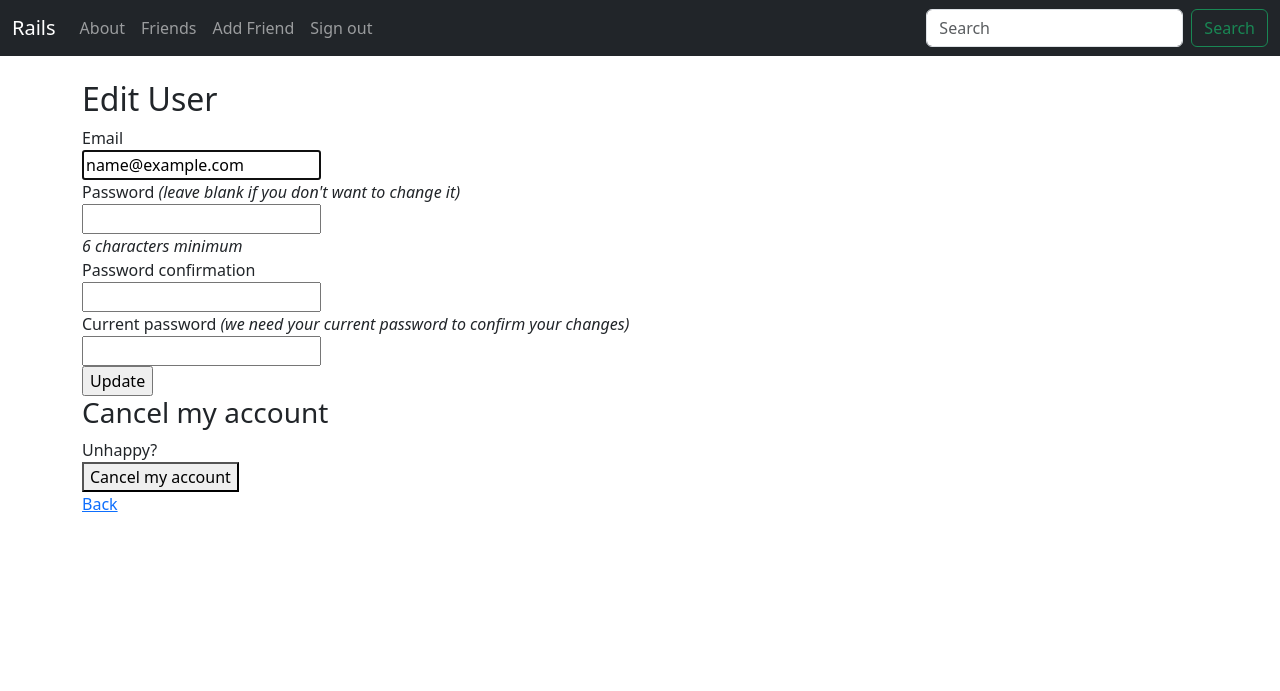
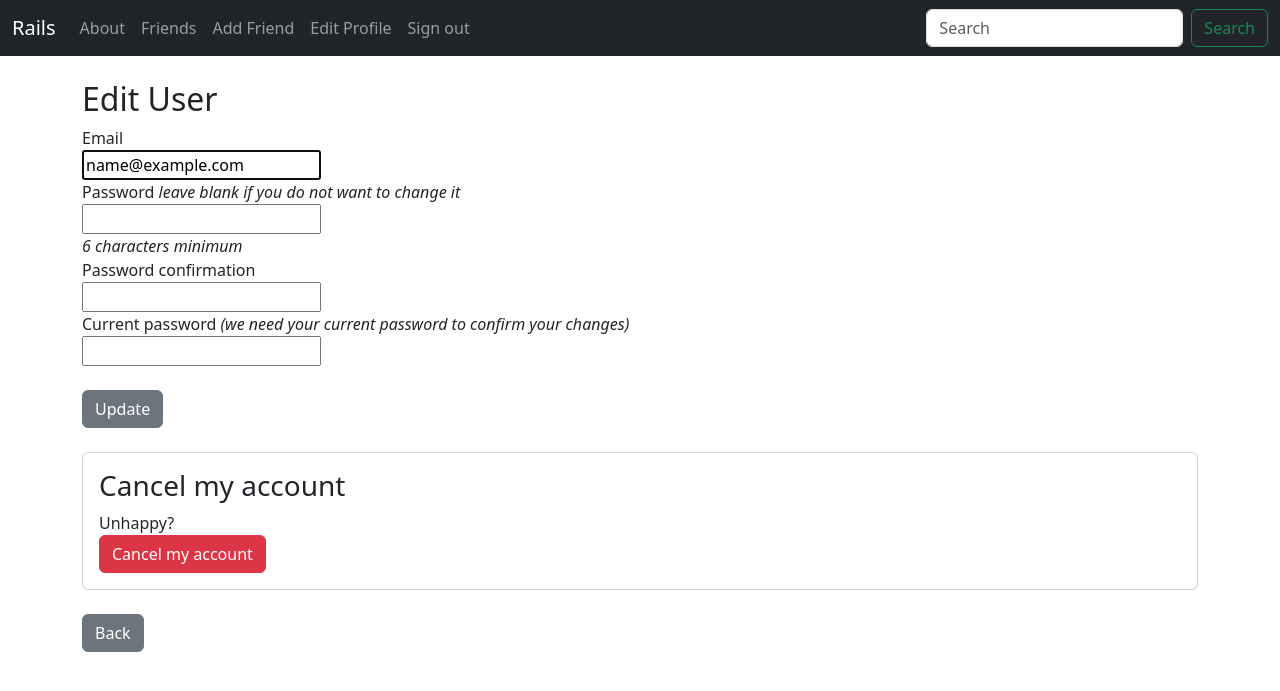
Before and after one commit to Ivar-7/friendZone_Rails, a Rails app: page /users/edit in a window 1280 px wide. Shown: the top 691 px of the page. Run offline with Rails 7, Linux system fonts and the light colour scheme; the visitor is signed in with stand-in values (Sample User, id 1); some libraries are stand-ins or nearby versions.

Commit message:
minor edits. User auth done

```diff
--- a/app/views/devise/registrations/edit.html.erb
+++ b/app/views/devise/registrations/edit.html.erb
@@ -13,7 +13,7 @@
   <% end %>
 
   <div class="field">
-    <%= f.label :password %> <i>(leave blank if you don't want to change it)</i><br />
+    <%= f.label :password %> <i>leave blank if you do not want to change it</i><br />
     <%= f.password_field :password, autocomplete: "new-password" %>
     <% if @minimum_password_length %>
       <br />
@@ -30,14 +30,17 @@
     <%= f.label :current_password %> <i>(we need your current password to confirm your changes)</i><br />
     <%= f.password_field :current_password, autocomplete: "current-password" %>
   </div>
-
+    <br />
   <div class="actions">
-    <%= f.submit "Update" %>
+    <%= f.submit "Update", class:'btn btn-secondary' %>
   </div>
 <% end %>
-
-<h3>Cancel my account</h3>
-
-<div>Unhappy? <%= button_to "Cancel my account", registration_path(resource_name), data: { confirm: "Are you sure?", turbo_confirm: "Are you sure?" }, method: :delete %></div>
-
-<%= link_to "Back", :back %>
+<br />
+<div class="card">
+  <div class="card-body">
+  <h3>Cancel my account</h3>
+  <div>Unhappy? <%= button_to "Cancel my account", registration_path(resource_name), data: { confirm: "Are you sure?", turbo_confirm: "Are you sure?" }, method: :delete, class:'btn btn-danger' %></div>
+  </div>
+</div>
+<br />
+<%= link_to "Back", :back, class:'btn btn-secondary' %>
--- a/app/views/devise/registrations/new.html.erb
+++ b/app/views/devise/registrations/new.html.erb
@@ -22,8 +22,6 @@
   </div>
 
   <div class="actions">
-    <%= f.submit "Sign up" %>
+   <br /> <%= f.submit "Sign up" , class:'btn btn-secondary'%>
   </div>
 <% end %>
-
-<%= render "devise/shared/links" %>
--- a/app/views/devise/sessions/new.html.erb
+++ b/app/views/devise/sessions/new.html.erb
@@ -19,8 +19,10 @@
   <% end %>
 
   <div class="actions">
-    <%= f.submit "Log in" %>
+    <%= f.submit "Log in", class:'btn btn-secondary' %>
   </div>
+  <br />
+
 <% end %>
 
 <%= render "devise/shared/links" %>
--- a/app/views/devise/shared/_links.html.erb
+++ b/app/views/devise/shared/_links.html.erb
@@ -3,14 +3,15 @@
 <% end %>
 
 <%- if devise_mapping.registerable? && controller_name != 'registrations' %>
-  <%= link_to "Sign up", new_registration_path(resource_name) %><br />
+  <%= link_to "Sign up", new_registration_path(resource_name), class:'btn btn-secondary' %>
 <% end %>
 
 <%- if devise_mapping.recoverable? && controller_name != 'passwords' && controller_name != 'registrations' %>
-  <%= link_to "Forgot your password?", new_password_path(resource_name) %><br />
+  <%= link_to "Forgot your password?", new_password_path(resource_name), class:'btn btn-secondary' %><br />
 <% end %>
 
 <%- if devise_mapping.confirmable? && controller_name != 'confirmations' %>
+<br />
   <%= link_to "Didn't receive confirmation instructions?", new_confirmation_path(resource_name) %><br />
 <% end %>
 
--- a/app/views/home/_header.html.erb
+++ b/app/views/home/_header.html.erb
@@ -6,25 +6,28 @@
     </button>
     <div class="collapse navbar-collapse" id="navbarSupportedContent">
       <ul class="navbar-nav me-auto mb-2 mb-lg-0">
+      <% if user_signed_in? %>
           <li class="nav-item">
             <%= link_to 'About', home_about_path, class:"nav-link" %>
           </li>
           <li class="nav-item">
-        <% if user_signed_in? %>
             <%= link_to 'Friends', friends_path, class:"nav-link" %>
           </li>
           <li class="nav-item">
             <%= link_to 'Add Friend', new_friend_path, class:"nav-link" %>
           </li>
           <li class="nav-item">
+            <%= link_to 'Edit Profile', edit_user_registration_path, class:"nav-link" %>
+          </li>
+          <li class="nav-item">
             <%= link_to 'Sign out', destroy_user_session_path, data: { turbo_method: :delete }, class: "nav-link" %>
           </li>
         <% else %>
           <li class="nav-item">
-          <%= link_to 'Sign up', new_user_registration_path, class:"nav-link" %>
+            <%= link_to 'Sign in', new_user_session_path, class:"nav-link" %>
           </li>
           <li class="nav-item">
-          <%= link_to 'Sign in', new_user_session_path, class:"nav-link" %>
+            <%= link_to 'Sign up', new_user_registration_path, class:"nav-link" %>
           </li>
         <% end %>
       </ul>
```
Lines whose indentation alone changed are shown as unchanged.
